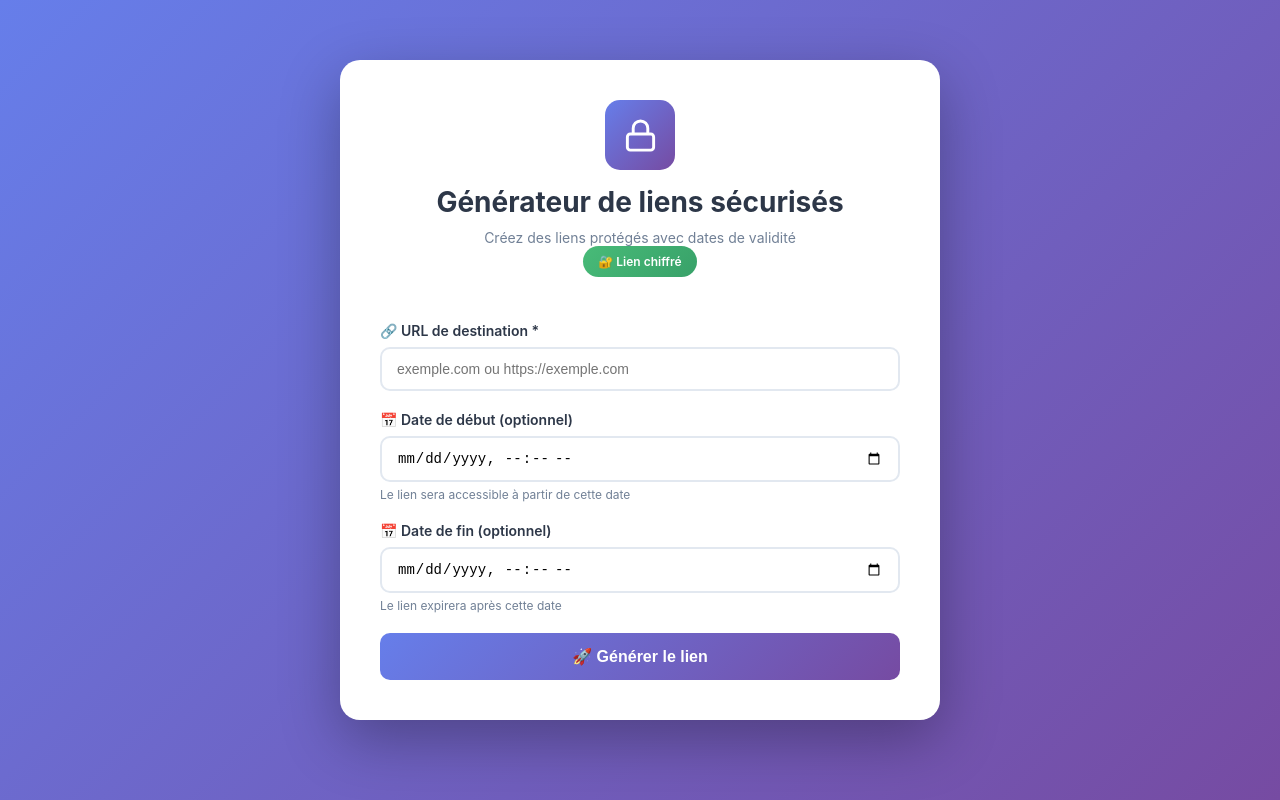
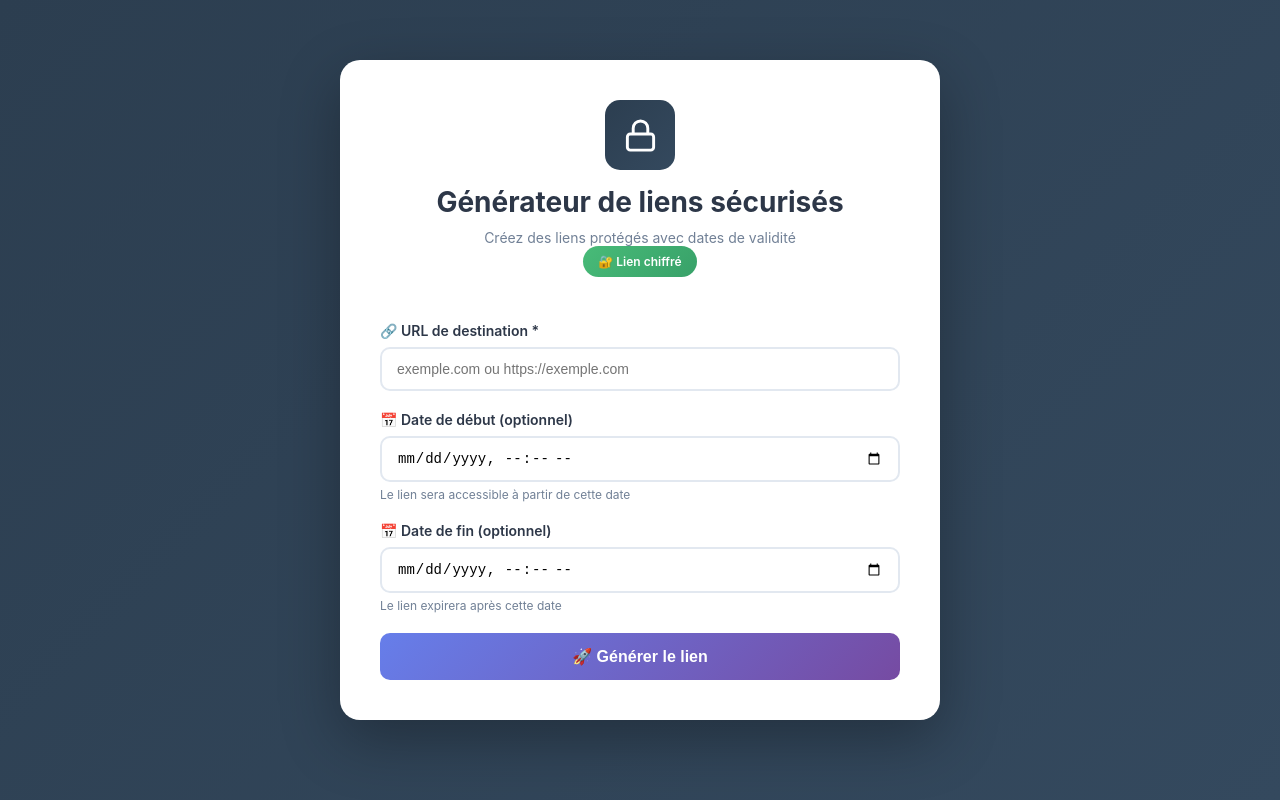
Before and after one commit to lesjeuxmathis/CryRedirect, a plain HTML site: page index.html in a window 1280 px wide. Drawn offline with Linux system fonts and the light colour scheme.

Commit message:
Update index.html

```diff
--- a/index.html
+++ b/index.html
@@ -13,7 +13,7 @@
 
         body {
             font-family: -apple-system, BlinkMacSystemFont, 'Segoe UI', Roboto, Oxygen, Ubuntu, Cantarell, sans-serif;
-            background: linear-gradient(135deg, #667eea 0%, #764ba2 100%);
+            background: linear-gradient(135deg, #2c3e50 0%, #34495e 100%);
             min-height: 100vh;
             padding: 20px;
         }
@@ -35,7 +35,7 @@
         .icon {
             width: 70px;
             height: 70px;
-            background: linear-gradient(135deg, #667eea 0%, #764ba2 100%);
+            background: linear-gradient(135deg, #2c3e50 0%, #34495e 100%);
             border-radius: 15px;
             display: inline-flex;
             align-items: center;
```
